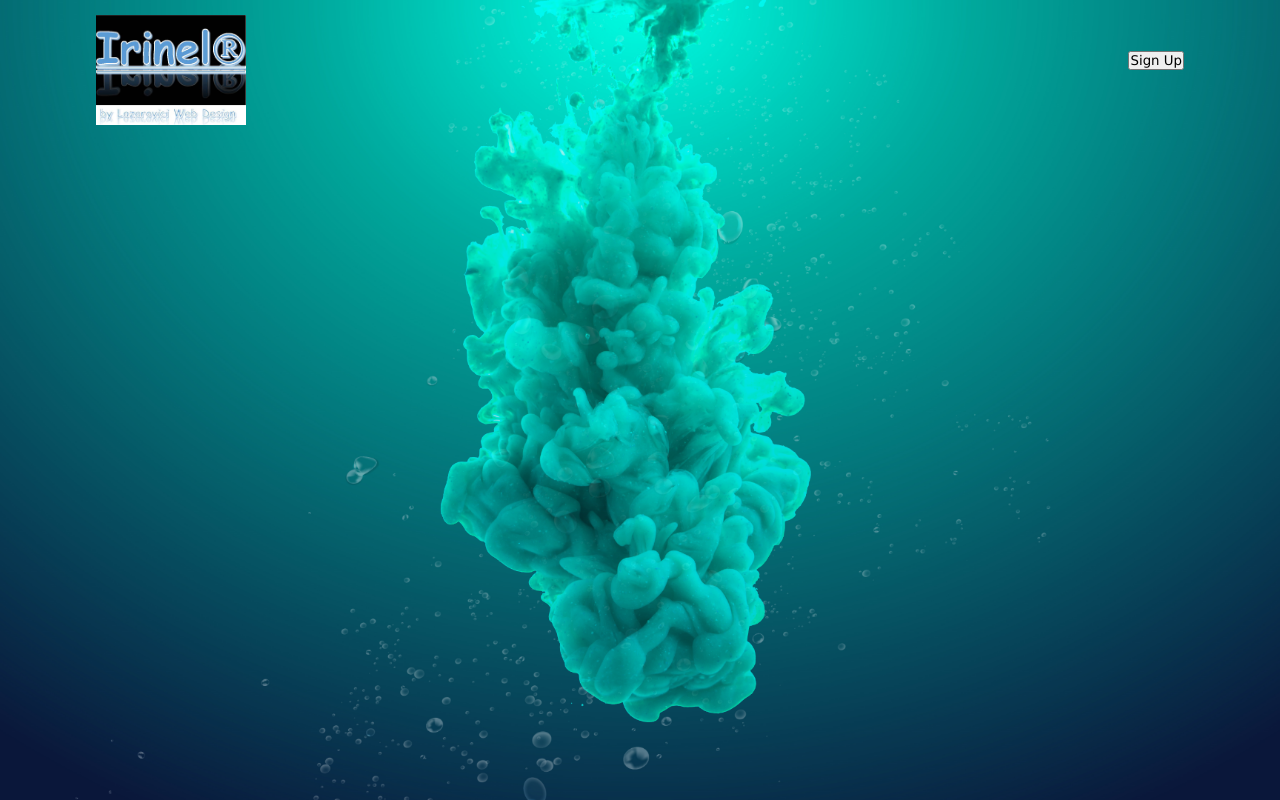
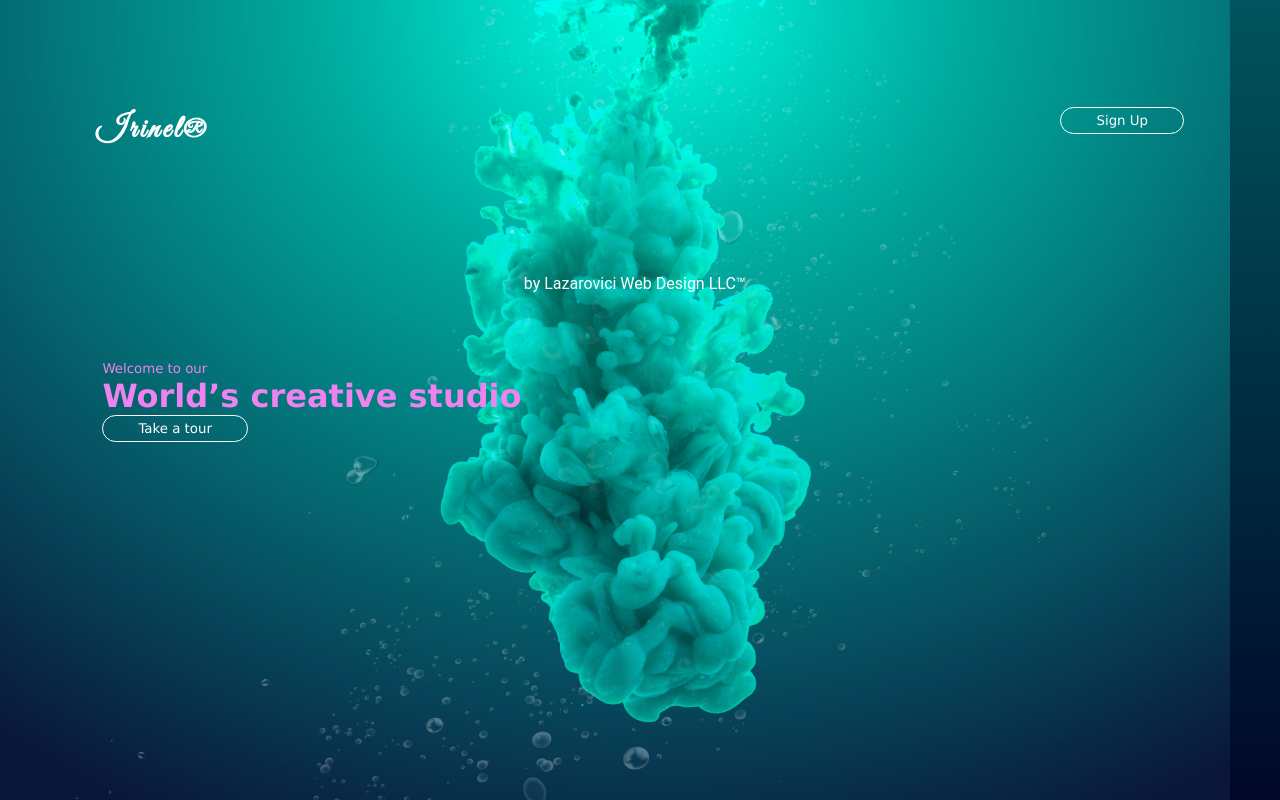
Before and after one commit to Iri3l/irinel.uk, a plain HTML site: page index.html in a window 1280 px wide. Drawn offline with Linux system fonts and the light colour scheme.

Commit message:
Working on sidebar

```diff
--- a/assets/css/style.css
+++ b/assets/css/style.css
@@ -1,4 +1,8 @@
-* {
+:root{
+    --text-color: #fff;
+}
+
+*{
     margin: 0;
     padding: 0;
     font-family: Verdana, Geneva, Tahoma, sans-serif;
@@ -16,12 +20,52 @@
 .logo {
     cursor: pointer;
     margin-top: 20px;
+    font-family: 'Great Vibes', cursive;
+    color: var(--text-color);
+    letter-spacing: 3px;
+}
+.creator {
+    font-family: 'Roboto', sans-serif;
+    padding-top: 30%;
+    color: var(--text-color);
 }
 .navbar {
     width: 85%;
-    height: 15%;
+    height: 30%;
     margin: auto;
     display: flex;
     align-items: center;
     justify-content: space-between;
 }
+button {
+    color: var(--text-color);
+    padding: 5px 35px;
+    background: transparent;
+    border: 1px solid var(--text-color);
+    border-radius: 20px;
+    outline: none;
+    cursor: text;
+}
+
+.content{
+    color: violet;
+    position: absolute;
+    top: 50%;
+    left: 8%;
+    transform: translateY(-50%);
+    z-index: 2;
+}
+/* h1 {
+    font-size: 80px;
+    margin: 10px 0 30px;
+    line-height: 80px;
+} */
+
+.sidebar {
+    width: 50px;
+    height: 100vh;
+    background: linear-gradient(#00545d, #000729);
+    position: absolute;
+    right: 0;
+    top: 0;
+}
--- a/index.html
+++ b/index.html
@@ -3,14 +3,26 @@
 <head>
     <meta charset="UTF-8">
     <meta name="viewport" content="width=device-width, initial-scale=1.0">
+    <link rel="preconnect" href="https://fonts.gstatic.com">
+    <link href="https://fonts.googleapis.com/css2?family=Great+Vibes&display=swap" rel="stylesheet">
+    <link rel="preconnect" href="https://fonts.gstatic.com">
     <link rel="stylesheet" href="/assets/css/style.css">
     <title>Irinel</title>
 </head>
 <body>
     <div class="hero">
         <div class="navbar">
-            <img src="/assets/images/Irinel1.png" width="150px"; height:="50px"; alt="logo" class="logo">
+            <h1 class="logo">Irinel&reg;</h1>
+            <p class="creator">by Lazarovici Web Design LLC&trade;</p>
             <button type="=button">Sign Up</button>
+        </div>
+        <div class="content">
+            <small>Welcome to our</small>
+            <h1>World’s creative studio</h1>
+            <button type="=button">Take a tour</button>
+        </div>
+        <div class="sidebar">
+
         </div>
     </div>
 </body>
```
Also changed, not shown: assets/images/fb.png (added), assets/images/ig.png (added), assets/images/logo.png (added), assets/images/share.png (added), assets/images/tw.png (added), 1 other file.
